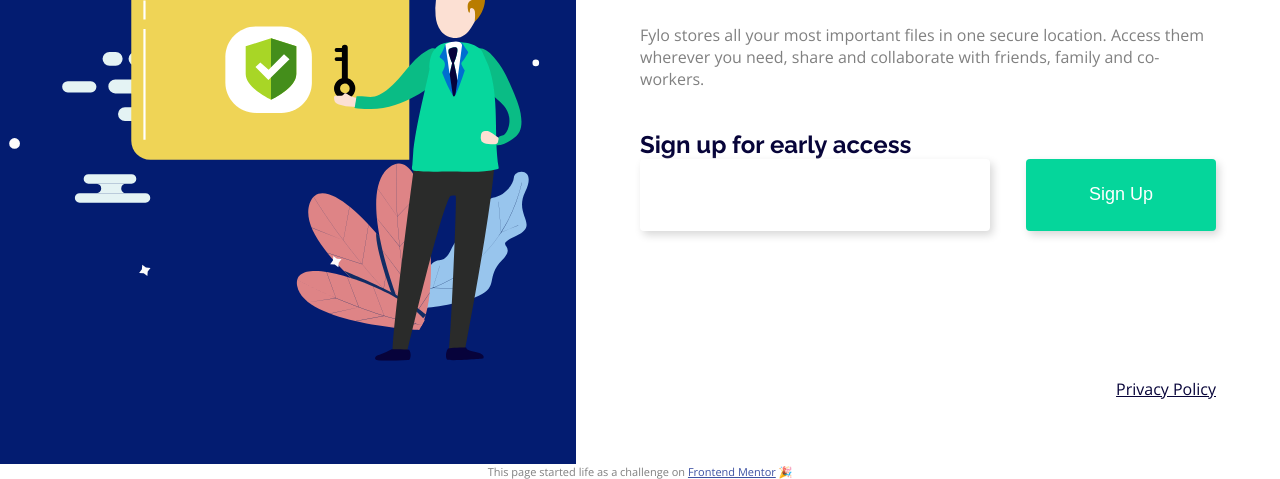
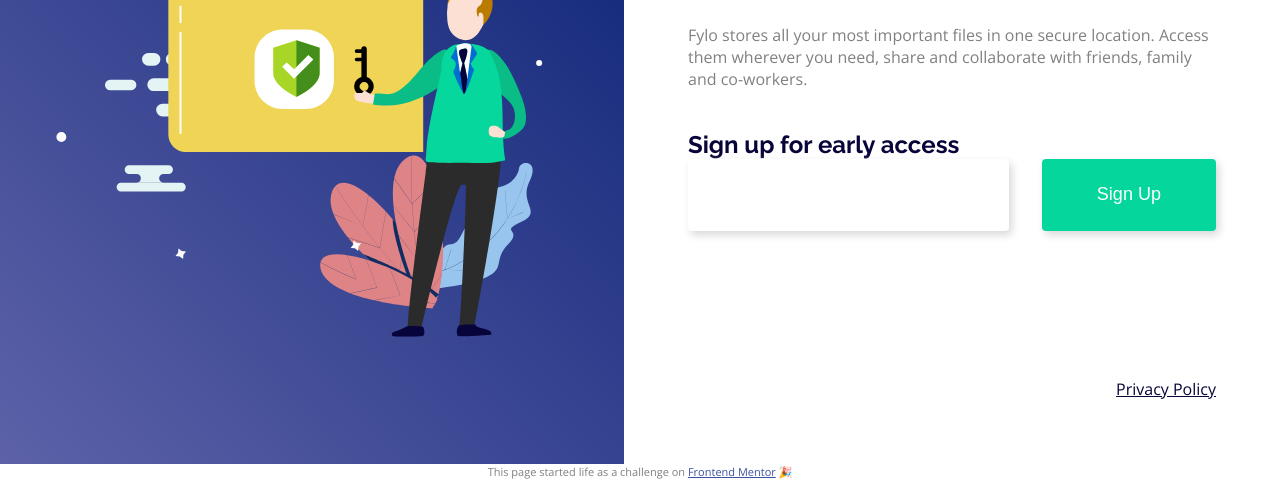
Before and after one commit to Paccos/01-fylo-beta-signup, a plain HTML site: page index.html in a window 1280 px wide. Shown: the part 336-815 px from the top of the page. Drawn offline with nearby package versions, Linux system fonts and the light colour scheme.

Commit message:
Add gradient to the hero section

```diff
--- a/style.css
+++ b/style.css
@@ -19,11 +19,12 @@ body {
 }
 
 #hero {
-	background-color: rgb(3, 28, 113);
+	background-image: linear-gradient(45deg, rgb(93, 98, 168), rgb(3, 28, 113));
 	display: flex;
 	flex-direction: column;
 	justify-content: space-around;
 	flex: 1;
+	padding: 3em;
 }
 
 #main-page {
```
